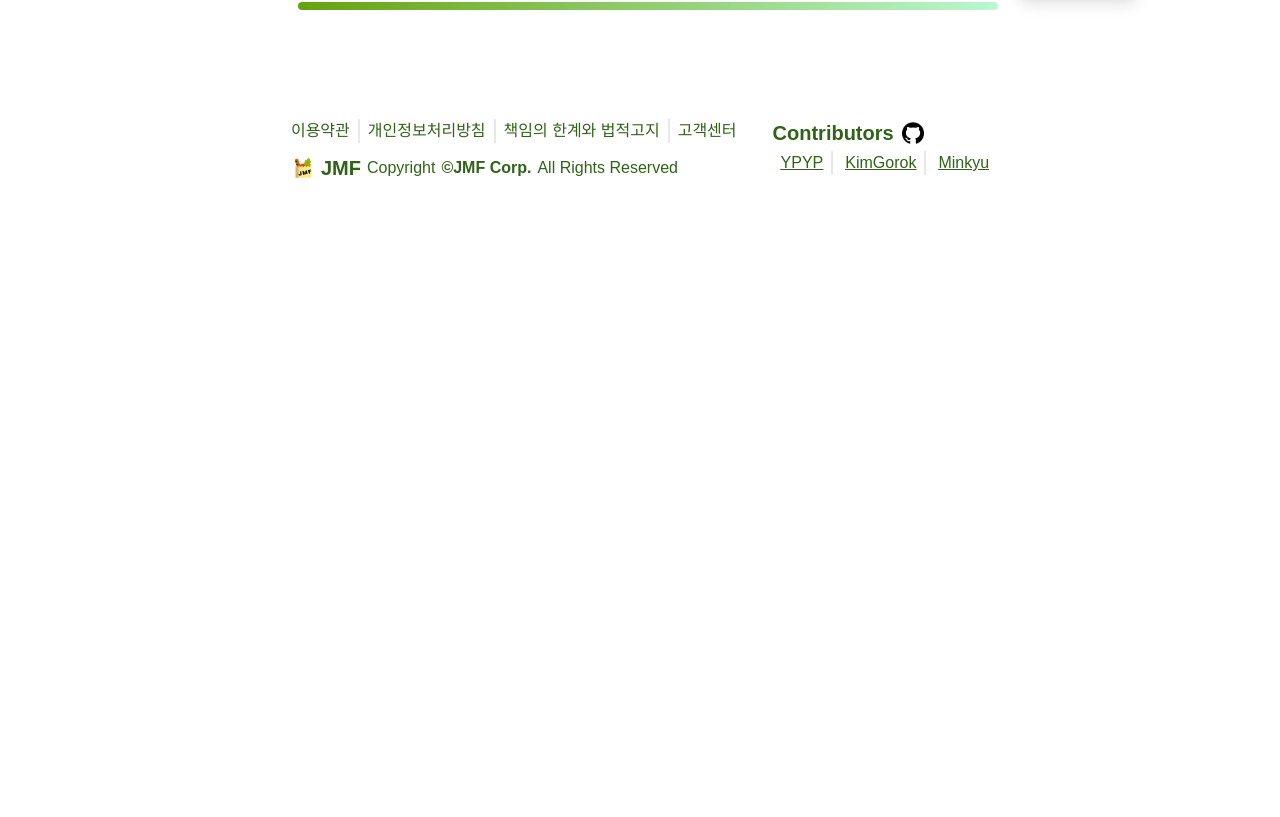
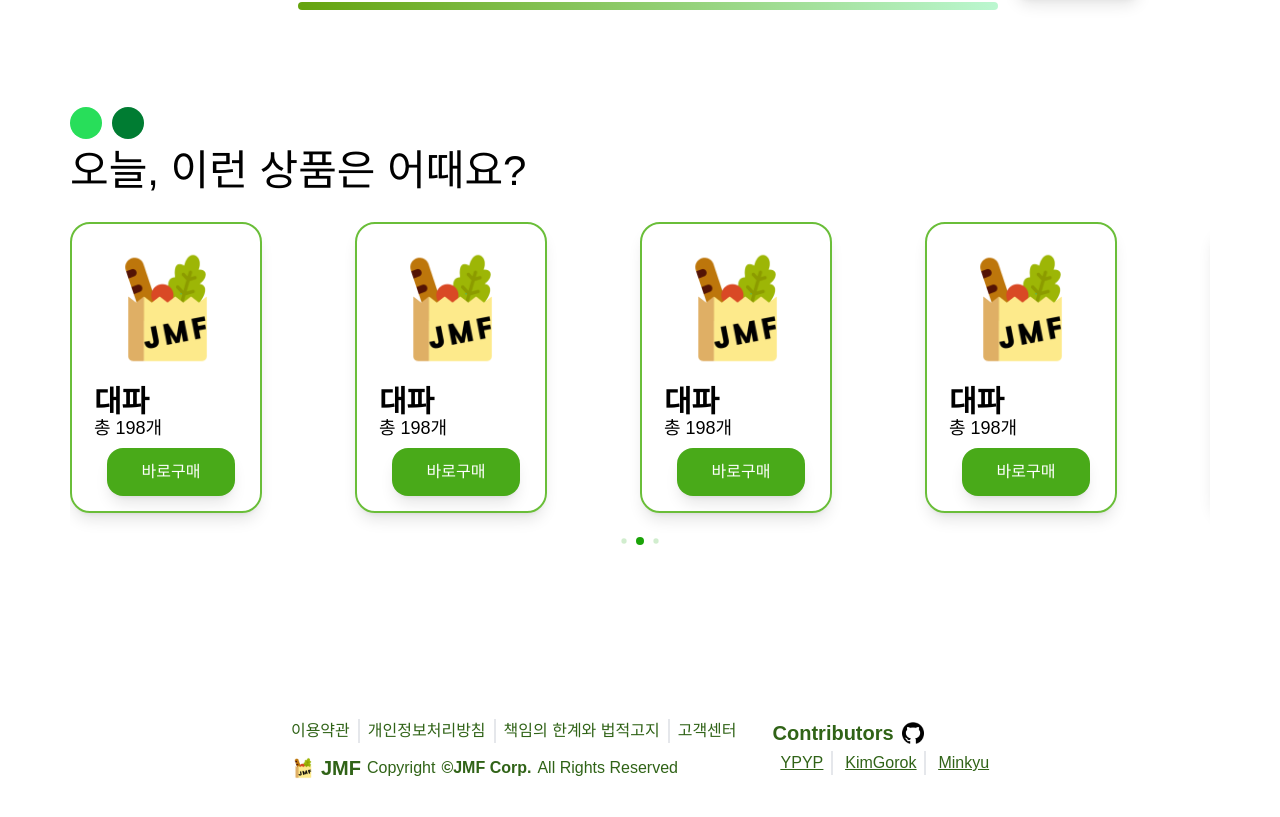
Before and after one commit to Web5rder/Web5rder-FE, a Next.js app: page / in a window 1280 px wide. Shown: the part 1217-2034 px from the top of the page. Before the commit the page ends 1444 px from the top, so only its background shows below. Built offline with nearby package versions, Linux system fonts and the light colour scheme.

Commit message:
:feat:[메인]: 추천 물품 파트 UI 제작

```diff
--- a/src/app/components/main/container/MainContainer.tsx
+++ b/src/app/components/main/container/MainContainer.tsx
@@ -1,3 +1,4 @@
+import Recommend from '../recommend/Recommend';
 import Reorder from '../Reorder';
 import Welcome from '../Welcome';
 
@@ -6,6 +7,7 @@ function MainContainer() {
     <div className="flex flex-col gap-y-20 items-center">
       <Welcome />
       <Reorder />
+      <Recommend />
     </div>
   );
 }
--- /dev/null
+++ b/src/app/components/main/recommend/Card.tsx
@@ -0,0 +1,41 @@
+'use client';
+
+import Image from 'next/image';
+import Button from '../../common/Button';
+
+interface RecommendCardProps {
+  itemName: string;
+  amount: number;
+  category: string;
+}
+
+function RecommendCard({ itemName, amount, category }: RecommendCardProps) {
+  return (
+    <div className="flex flex-col w-48 h-[291px] rounded-[20px] border-[2.5px] border-[#6ABE39] items-center pt-6 relative shadow-lg">
+      <div>
+        <Image
+          src="/Images/logo.png"
+          alt="카드 이미지"
+          width={120}
+          height={120}
+        />
+      </div>
+      <div className="absolute top-[160px] left-[22px] text-3xl font-bold">
+        {itemName}
+      </div>
+      <div className="absolute top-[190px] left-[22px] text-lg">
+        총 {amount}개
+      </div>
+      <div className="absolute top-56 left-[35px]">
+        <Button
+          buttonText="바로구매"
+          type="reorder"
+          isDisabled={false}
+          onClickHandler={() => console.log(category, '카테고리')}
+        />
+      </div>
+    </div>
+  );
+}
+
+export default RecommendCard;
--- /dev/null
+++ b/src/app/components/main/recommend/CardSwiper.tsx
@@ -0,0 +1,50 @@
+'use client';
+
+import 'swiper/css';
+import 'swiper/css/navigation';
+import 'swiper/css/pagination';
+
+import { Autoplay, Navigation, Pagination } from 'swiper/modules';
+
+import { Swiper, SwiperSlide } from 'swiper/react';
+
+import RecommendCard from './Card';
+
+function CardSwiper() {
+  return (
+    <div className="flex w-[1140px] h-auto ">
+      <Swiper
+        className=""
+        grabCursor
+        slideToClickedSlide
+        pagination={{
+          dynamicBullets: true,
+        }}
+        modules={[Pagination, Autoplay, Navigation]}
+        slidesPerView={4}
+        autoplay={{ delay: 2000, disableOnInteraction: false }}
+      >
+        <SwiperSlide key={0}>
+          <RecommendCard itemName="대파" amount={198} category="" />
+        </SwiperSlide>
+        <SwiperSlide key={1}>
+          <RecommendCard itemName="대파" amount={198} category="" />
+        </SwiperSlide>
+        <SwiperSlide key={2}>
+          <RecommendCard itemName="대파" amount={198} category="" />
+        </SwiperSlide>
+        <SwiperSlide key={3}>
+          <RecommendCard itemName="대파" amount={198} category="" />
+        </SwiperSlide>
+        <SwiperSlide key={4}>
+          <RecommendCard itemName="대파" amount={198} category="" />
+        </SwiperSlide>
+        <SwiperSlide key={5}>
+          <RecommendCard itemName="대파" amount={198} category="" />
+        </SwiperSlide>
+      </Swiper>
+    </div>
+  );
+}
+
+export default CardSwiper;
--- /dev/null
+++ b/src/app/components/main/recommend/Recommend.tsx
@@ -0,0 +1,18 @@
+import { RECOMMEND_TEXT } from '@/app/constants/main';
+
+import CardSwiper from './CardSwiper';
+
+function Recommend() {
+  return (
+    <div className="w-[1140px] h-[520px] flex flex-col">
+      <div className="flex gap-x-2.5">
+        <div className="rounded-full bg-[#28DE5A] w-8 h-8" />
+        <div className="rounded-full bg-[#007C32] w-8 h-8" />
+      </div>
+      <div className="text-[42px] font-medium">{RECOMMEND_TEXT[0]}</div>
+      <CardSwiper />
+    </div>
+  );
+}
+
+export default Recommend;
--- a/src/app/ui/globals.css
+++ b/src/app/ui/globals.css
@@ -29,6 +29,20 @@ body {
   display: none; /* Chrome, Safari, Opera*/
 }
 
+.swiper {
+  width: 100%;
+}
+
+.swiper-wrapper {
+  padding-top: 20px;
+  padding-bottom: 40px;
+}
+
+.swiper .swiper-pagination-bullet {
+  background-color: rgb(26, 163, 8);
+}
+
+
 @layer utilities {
   .text-balance {
     text-wrap: balance;
```
